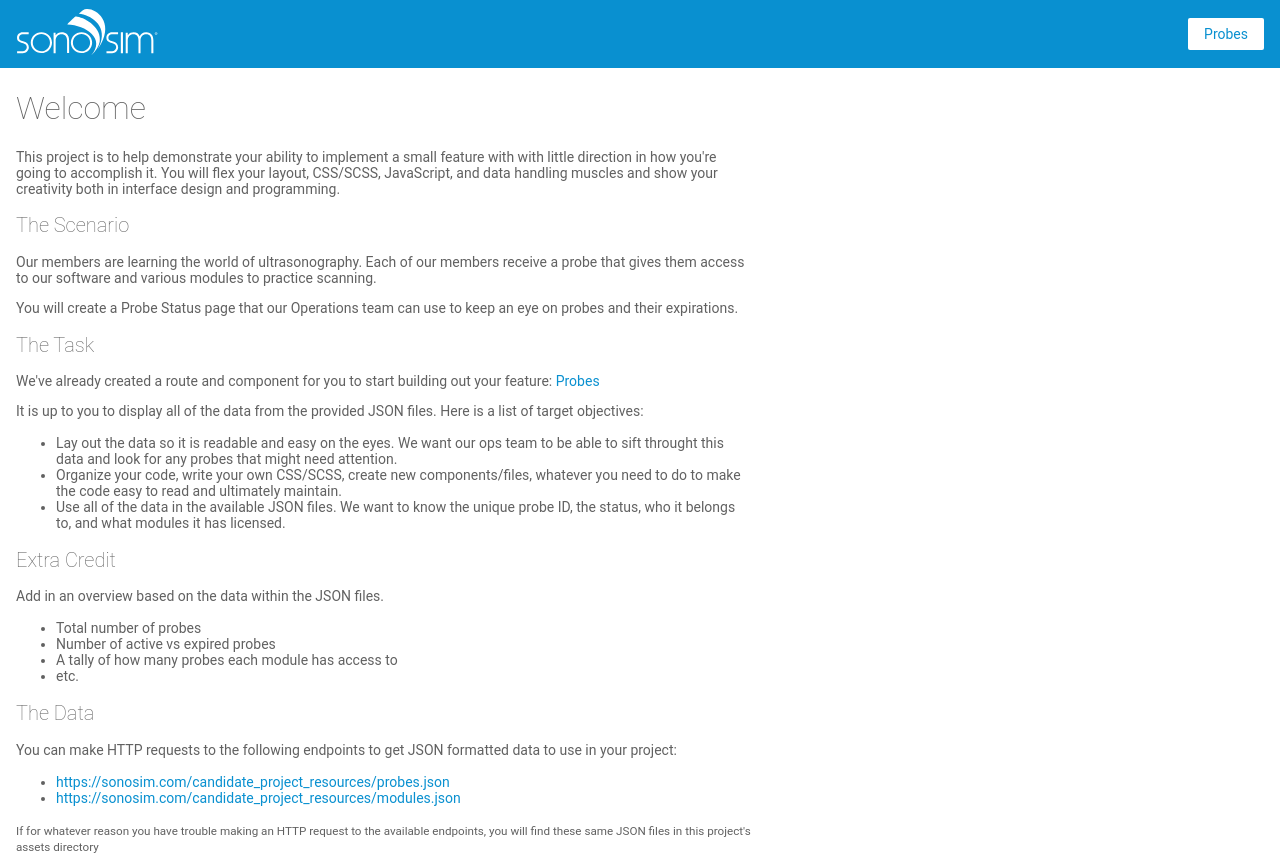
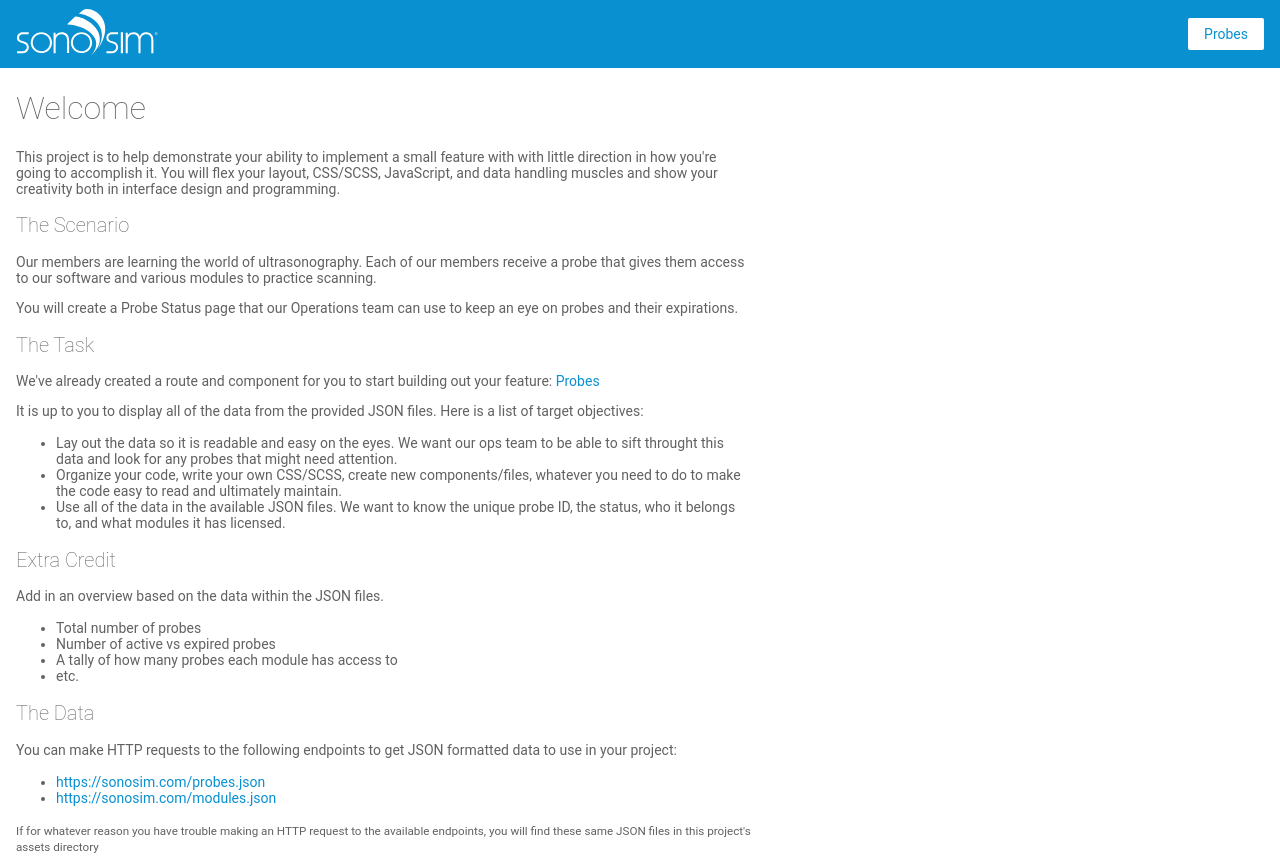
Before and after one commit to SonoSimInc/sonosim-candidate-project, an Angular app: page / in a window 1280 px wide. Built offline with nearby package versions, Linux system fonts and the light colour scheme.

Commit message:
Update remote resource locations

```diff
--- a/src/app/app.module.ts
+++ b/src/app/app.module.ts
@@ -6,6 +6,7 @@
 import { WelcomeComponent } from './welcome/welcome.component';
 import { ProbesComponent } from './probes/probes.component';
 import { TopBarComponent } from './top-bar/top-bar.component';
+import { HttpClientModule } from '@angular/common/http';
 
 @NgModule({
   declarations: [
@@ -16,7 +17,8 @@
   ],
   imports: [
     BrowserModule,
-    AppRoutingModule
+    AppRoutingModule,
+    HttpClientModule,
   ],
   providers: [],
   bootstrap: [AppComponent]
--- a/src/app/welcome/welcome.component.html
+++ b/src/app/welcome/welcome.component.html
@@ -36,8 +36,8 @@
 <p>You can make HTTP requests to the following endpoints to get JSON formatted data to use in your project:</p>
 
 <ul>
-  <li><a href="https://sonosim.com/candidate_project_resources/probes.json" target="_blank">https://sonosim.com/candidate_project_resources/probes.json</a></li>
-  <li><a href="https://sonosim.com/candidate_project_resources/modules.json" target="_blank">https://sonosim.com/candidate_project_resources/modules.json</a></li>
+  <li><a href="https://sonosim.com/probes.json" target="_blank">https://sonosim.com/probes.json</a></li>
+  <li><a href="https://sonosim.com/modules.json" target="_blank">https://sonosim.com/modules.json</a></li>
 </ul>
 
 <p><small>If for whatever reason you have trouble making an HTTP request to the available endpoints, you will find these same JSON files in this project's assets directory</small></p>
```
